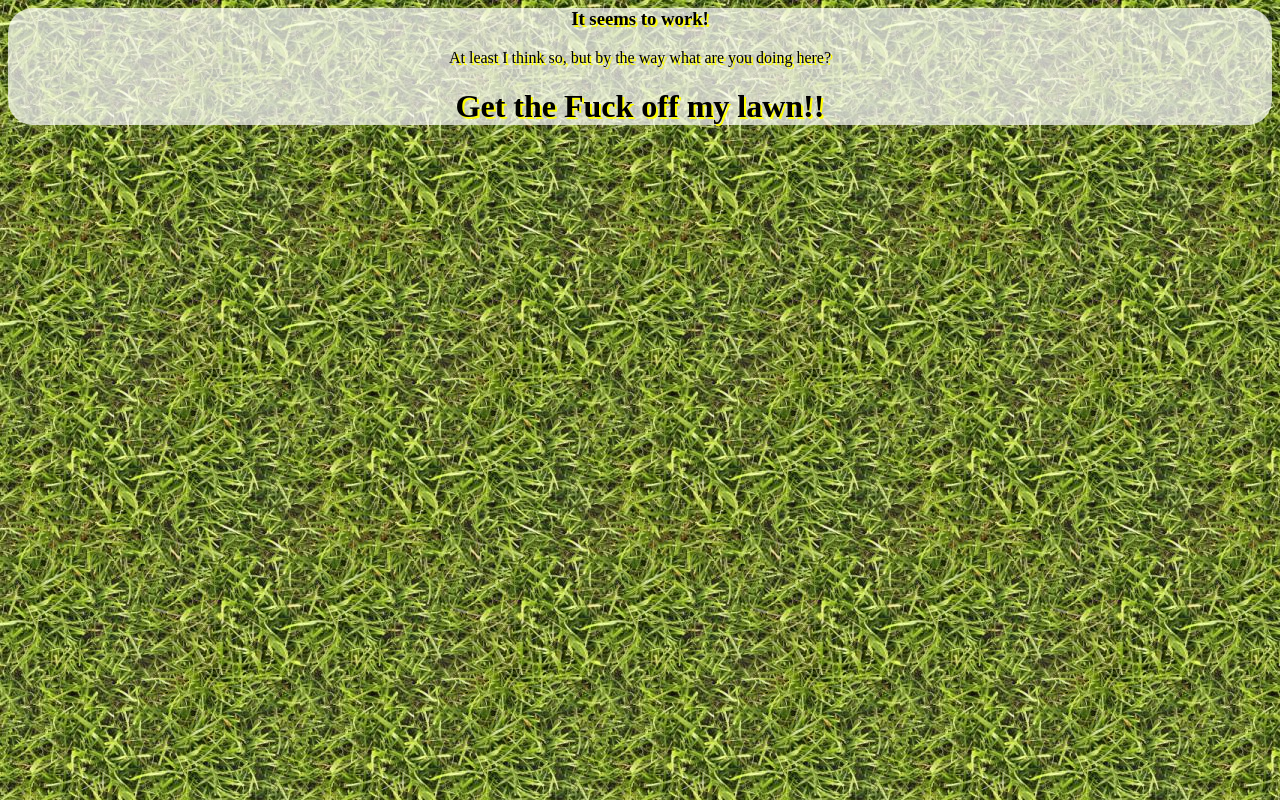
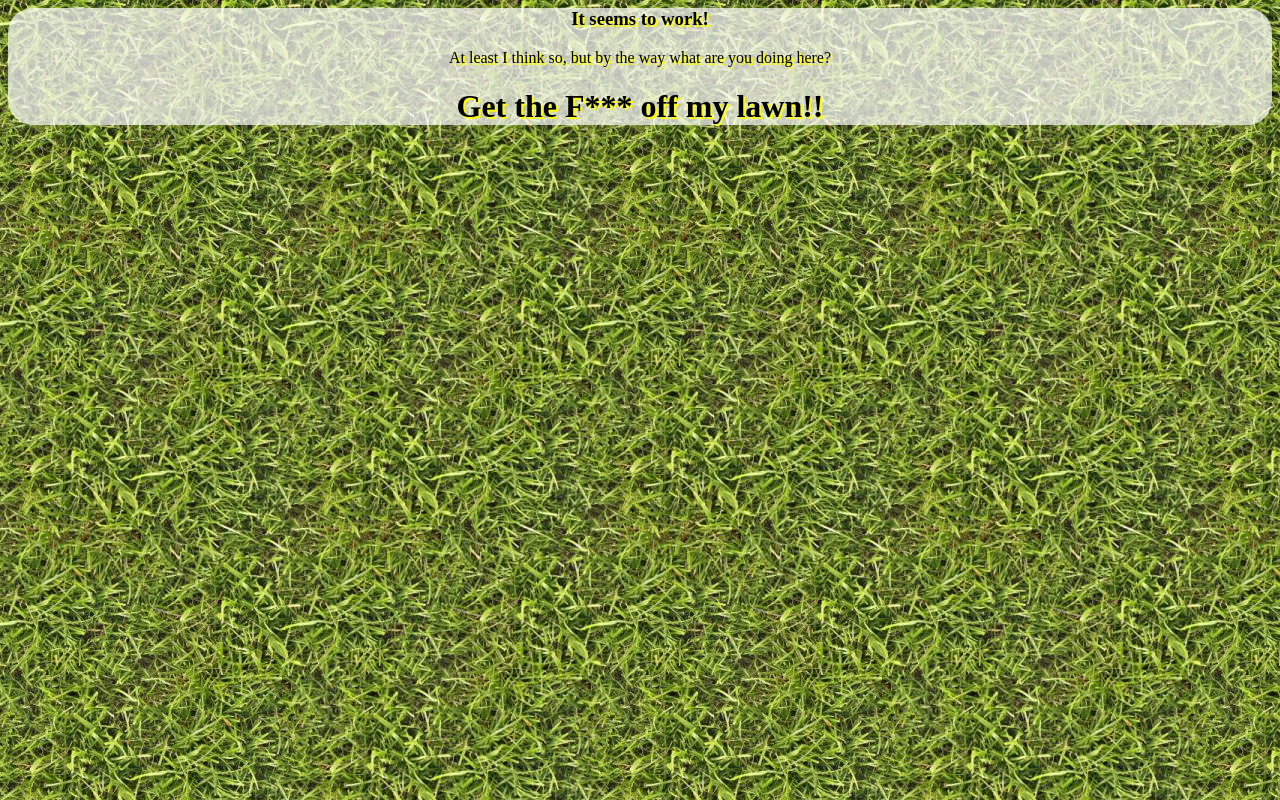
Before and after one commit to vollnixx/defaultWebpage, a plain HTML site: page index.html in a window 1280 px wide. Drawn offline with Linux system fonts and the light colour scheme.

Commit message:
text change

```diff
--- a/index.html
+++ b/index.html
@@ -12,7 +12,7 @@
 			<h3>It seems to work!</h3>
 			<p>At least I think so, but by the way what are you doing here?
 			</p>
-			<h1>Get the Fuck off my lawn!!</h1>
+			<h1>Get the F*** off my lawn!!</h1>
 		</div>
 	</body>
 </html>
```
Also changed, not shown: 1 other file.
